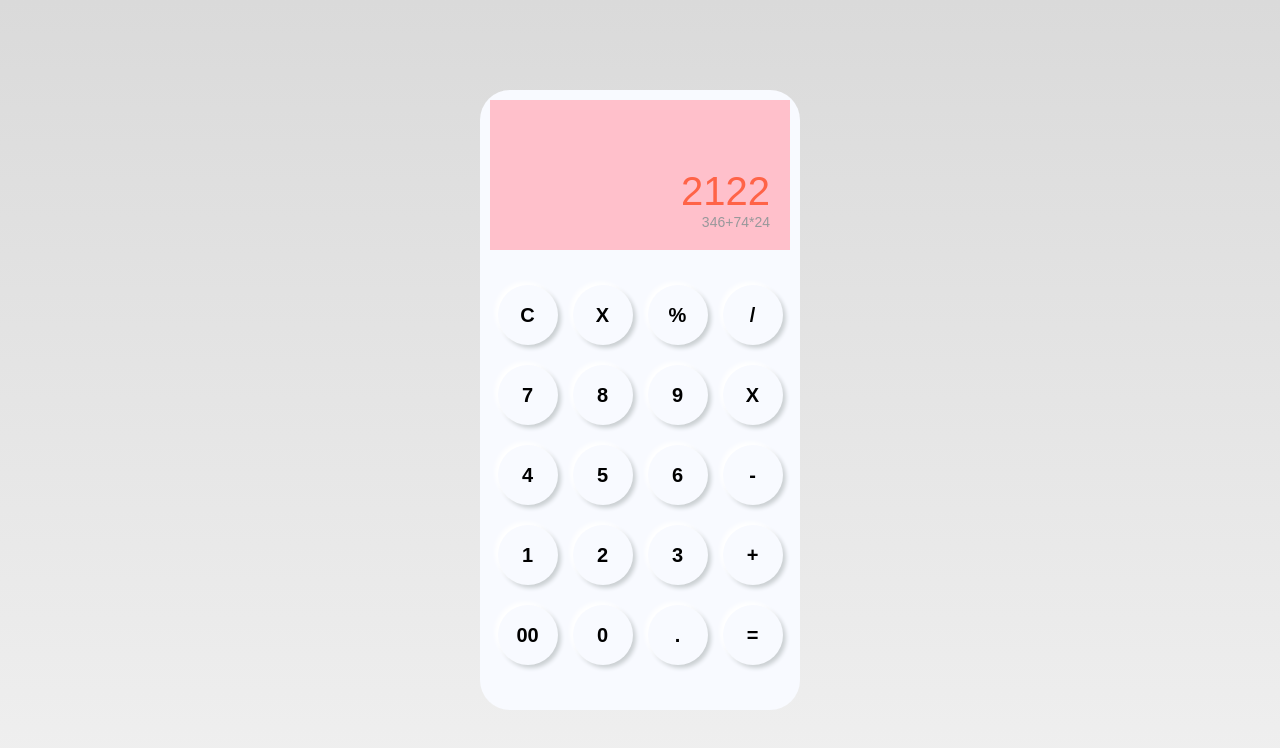
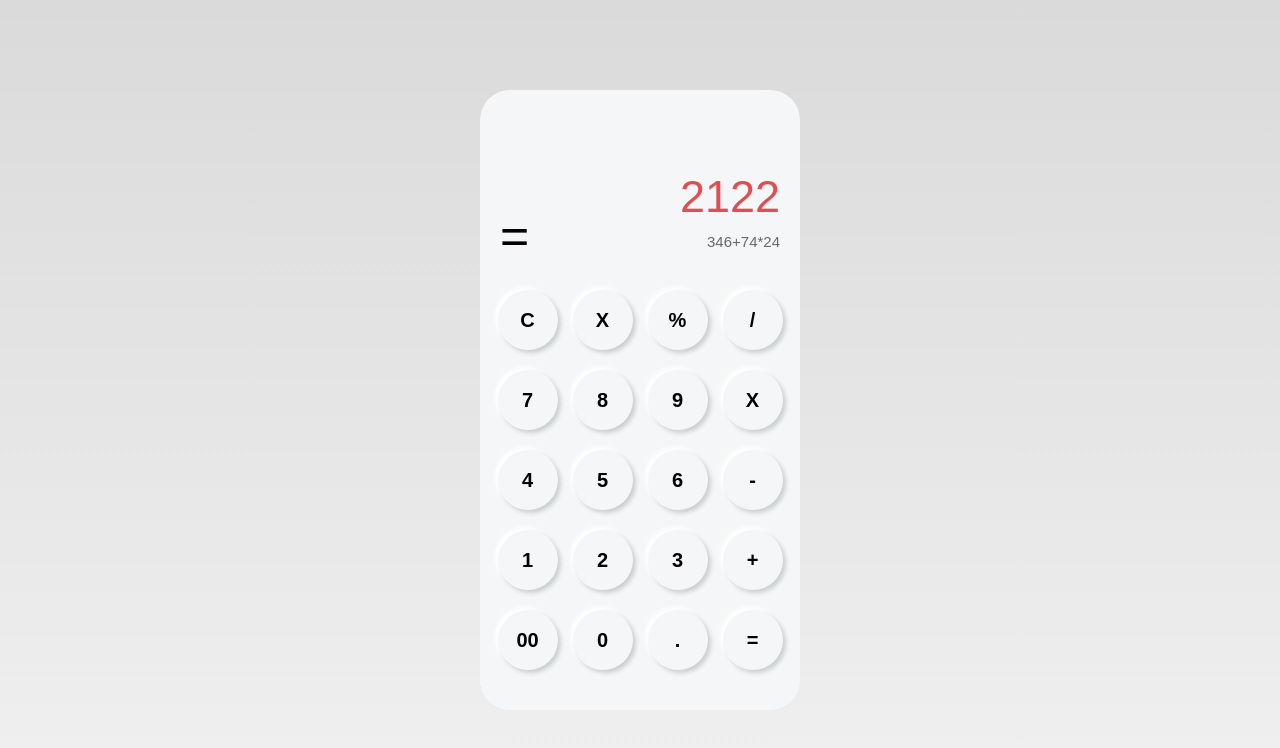
Before and after one commit to AlexBHdez/calculator, a plain HTML site: page index.html in a window 1280 px wide. Drawn offline with Linux system fonts and the light colour scheme.

Commit message:
Add css variables and update styles

```diff
--- a/styles/style.css
+++ b/styles/style.css
@@ -1,4 +1,20 @@
 /* https://dribbble.com/shots/12216116-Neumorphism-Calculator-Design */
+:root {
+  /* Colors */
+  --main-bg-color: #f5f6f7;
+  --main-color: #64696d;
+  --accent-color: #df4f51;
+  /* Neumorphism shadow */
+  --h1: 3px;
+  --h2: -3px;
+  --v1: 3px;
+  --v2: -3px;
+  --blur1: 4px;
+  --blur2: 4px;
+  --color-light: #ffffff;
+  --color-dark: #cacfd2;
+}
+
 * {
   font-family: sans-serif;
   margin: 0;
@@ -14,12 +30,13 @@
 }
 
 .calculator {
-  background-color: rgba(248, 250, 255);
+  background-color: var(--main-bg-color);
   border-radius: 1.875em;
+  display: grid;
+  grid-template-rows: 30% auto;
   height: 600px;
   padding: 10px;
   width: 300px;
-  display: grid;
 }
 
 .keyboard {
@@ -32,9 +49,10 @@
 .key {
   align-items: center;
   align-self: center;
-  background-color: rgba(248, 250, 255);
   border-radius: 50%;
-  box-shadow: -3px -3px 4px 0 #ffffff, 3px 3px 4px 0 #cacfd2;
+  background-color: var(--main-bg-color);
+  box-shadow: var(--h1) var(--v1) var(--blur1) var(--color-dark),
+              var(--h2) var(--v2) var(--blur2) var(--color-light);
   cursor: pointer;
   display: flex;
   font-size: 20px;
@@ -46,24 +64,30 @@
 }
 
 .operation {
-  font-size: 14px;
-  color: rgb(152, 152, 155);
-}
-
-.result {
-  bottom: 20px;
-  position: absolute;
-  right: 20px;
+  font-size: 15px;
+  color: var(--main-color);
+  margin-top: 10px;
 }
 
 .screen {
-  background-color: pink;
-  height: 150px;
+  align-items: flex-end;
+  display: flex;
+  justify-content: flex-end;
+  padding: 10px 10px 30px;
   position: relative;
   text-align: right;
 }
 
+.screen::after {
+  bottom: 15px;
+  content: '=';
+  font-size: 50px;
+  font-weight: 100;
+  left: 10px;
+  position: absolute;
+}
+
 .total {
-  color: tomato;
-  font-size: 40px;
+  color: var(--accent-color);
+  font-size: 45px;
 }
```
Also changed, not shown: index.html (+1 -0 lines).
